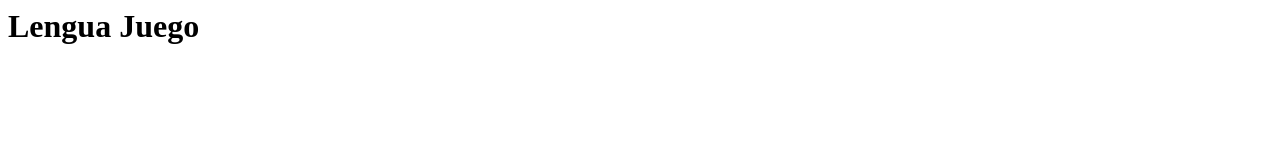
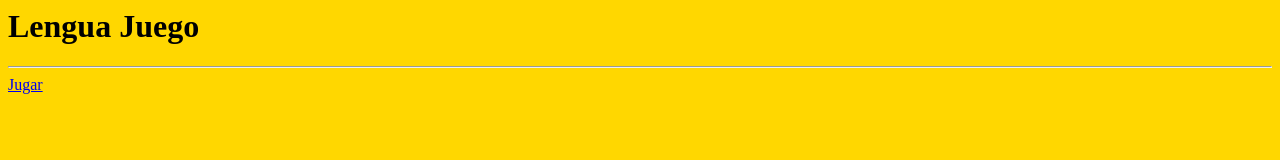
Before and after one commit to ARFearKubrick/LenguaJuego, a plain HTML site: page index.html in a window 1280 px wide. Drawn offline with Linux system fonts and the light colour scheme.

Commit message:
Update index.html

```diff
--- a/index.html
+++ b/index.html
@@ -1,9 +1,14 @@
 <! doctype html5>
 <head>
-<title>Lengua Juego</title>
+  <title>Lengua Juego</title>
+  <link rel="stylesheet" type="text/css" href="styles.css">
 </head>
 <body>
-<div id="Title">
-<H1> Lengua Juego </H1>
-</div>
+  <div id="Title">
+   <H1> Lengua Juego </H1>
+   <hr>
+  </div>
+  <div id="Panel">
+    <a href="Jugar.html">Jugar</a>
+  </div>
 </body>
```
